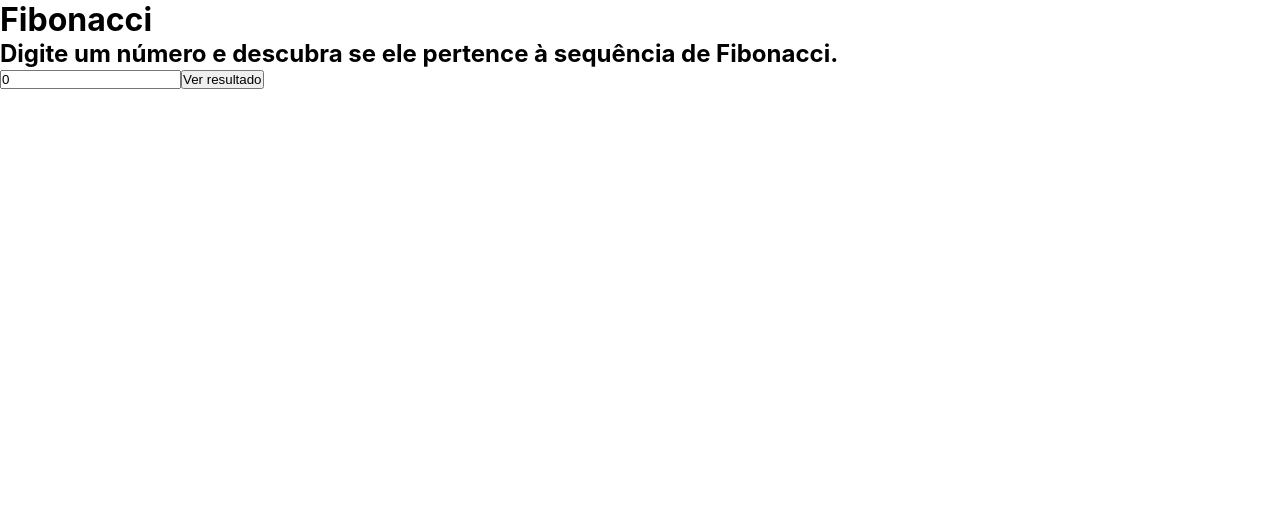
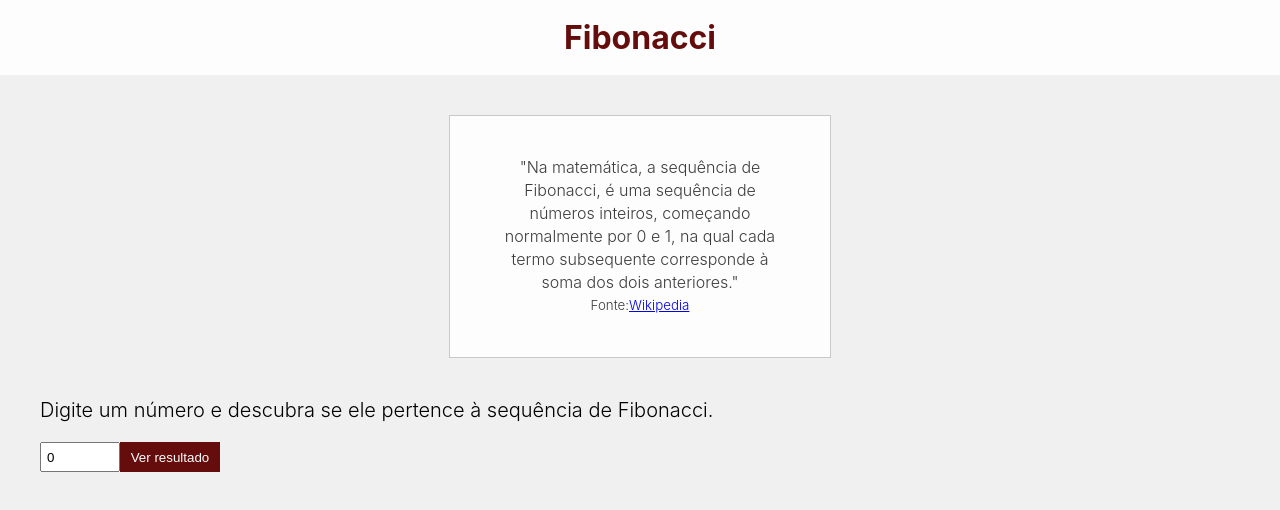
Before and after one commit to carlosdanielcabral/little-projects, a React (Create React App) app in the folder frontend/: page /fibonacci in a window 1280 px wide. Shown: the top 510 px of the page. Built offline with nearby package versions, Linux system fonts and the light colour scheme.

Commit message:
refactor: Fibonacci page

```diff
--- a/frontend/src/apps/Fibonacci/Fibonacci.css
+++ b/frontend/src/apps/Fibonacci/Fibonacci.css
@@ -0,0 +1,66 @@
+.fibonacci-page {
+  background-color: rgb(240 240 240);
+  height: 100vh;
+}
+
+.fibonacci-page header {
+  align-items: center;
+  background-color: rgb(253 253 253);
+  display: flex;
+  height: 75px;
+  justify-content: center;
+}
+
+.fibonacci-page header h1 {
+  color: #650D0D;
+}
+
+.fibonacci-page main {
+  padding: 0 40px;
+}
+
+.fibonacci-page main blockquote {
+  background-color: rgb(253 253 253);
+  border: 1px solid rgb(200 200 200);
+  color: rgb(60 60 60);
+  display: flex;
+  flex-direction: column;
+  font-weight: 300;
+  margin: 40px auto;
+  padding: 40px;
+  line-height: 23px;
+  text-align: center;
+  width: 300px;
+}
+
+.fibonacci-page main h2 {
+  font-size: 20px;
+  font-weight: 300;
+}
+
+.fibonacci-page main input {
+  box-sizing: border-box;
+  height: 30px;
+  padding: 5px;
+  width: 80px;
+}
+
+.fibonacci-page form {
+  padding: 20px 0;
+}
+
+.fibonacci-page form button {
+  background-color: #650D0D;
+  border: 1px solid #650D0D;
+  box-sizing: border-box;
+  color:rgb(253 253 253);
+  font-weight: 100;
+  height: 30px;
+  transition: 200ms;
+  width: 100px;
+}
+
+.fibonacci-page form button:hover {
+  background-color: inherit;
+  color: #650D0D;
+}
--- a/frontend/src/apps/Fibonacci/Fibonacci.jsx
+++ b/frontend/src/apps/Fibonacci/Fibonacci.jsx
@@ -23,6 +23,12 @@ const Fibonacci = () => {
       </header>
 
       <main>
+        <blockquote cite="https://pt.wikipedia.org/wiki/Sequ%C3%AAncia_de_Fibonacci">
+          "Na matemática, a sequência de Fibonacci, é uma sequência de números inteiros, começando normalmente por 0 e 1, na qual cada termo subsequente corresponde à soma dos dois anteriores."
+          <small>Fonte:
+            <a href="https://pt.wikipedia.org/wiki/Sequ%C3%AAncia_de_Fibonacci" target="_blank" rel="noreferrer">Wikipedia</a>
+          </small>
+        </blockquote>
         <h2>Digite um número e descubra se ele pertence à sequência de Fibonacci.</h2>
 
         <form onSubmit={ verificarFibonacci }>
```
